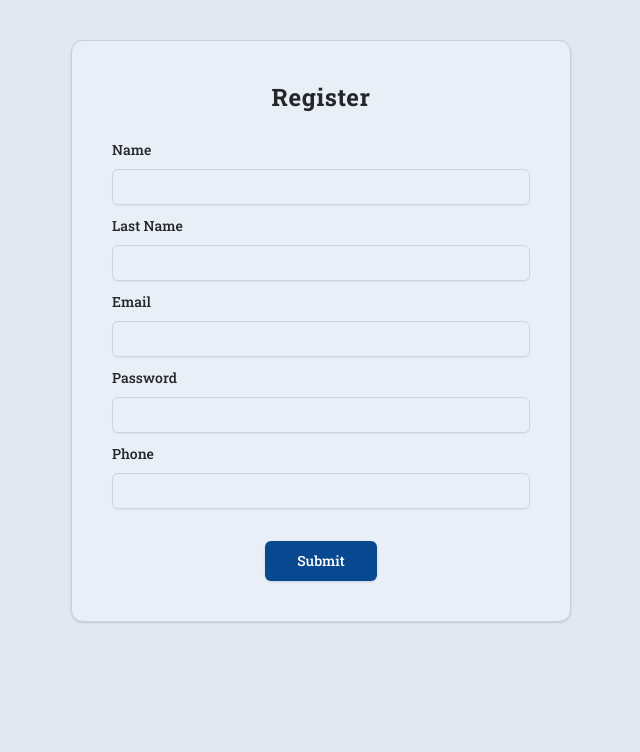
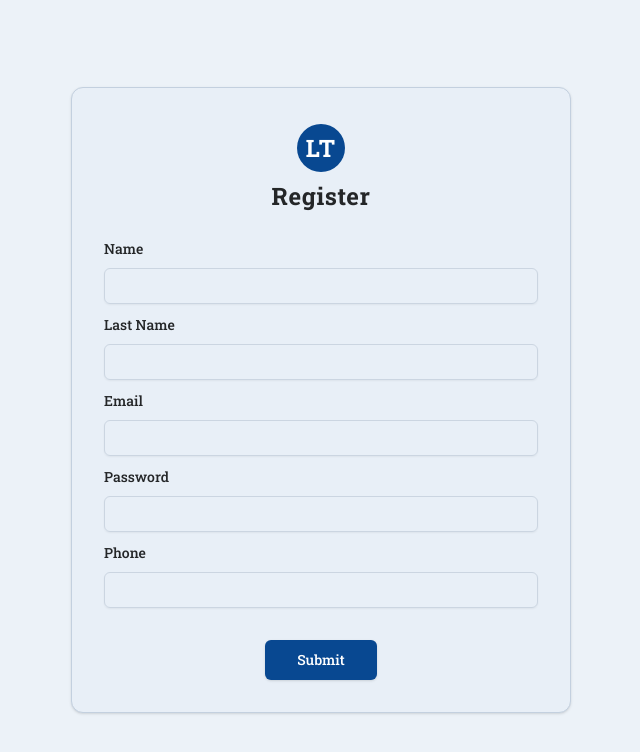
Before and after one commit to priyak1203/LeaveTracker, a React (Vite) app in the folder client/: page /register in a window 1280 px wide. Shown: the top 752 px of the page, without its empty margins (319-959 px from the left). Built offline with nearby package versions, Linux system fonts and the light colour scheme.

Commit message:
logo in FormCardWrapper and other style fixes

```diff
--- a/client/src/components/dashboard/UsersTable.tsx
+++ b/client/src/components/dashboard/UsersTable.tsx
@@ -74,7 +74,7 @@ function UsersTable() {
                   </AvatarFallback>
                 </Avatar>
               </TableCell>
-              <TableCell className="font-medium">{name}</TableCell>
+              <TableCell className="font-medium capitalize">{name}</TableCell>
               <TableCell>{email}</TableCell>
               <TableCell>{phone}</TableCell>
               <TableCell>
--- a/client/src/components/globals/FormCardWrapper.tsx
+++ b/client/src/components/globals/FormCardWrapper.tsx
@@ -1,4 +1,5 @@
 import { Card, CardContent, CardHeader, CardTitle } from '@/components/ui/card';
+import Logo from './Logo';
 
 type FormCardPropsType = {
   title?: string;
@@ -10,10 +11,14 @@ function FormCardWrapper({
   children,
 }: FormCardPropsType) {
   return (
-    <div className="bg-slate-200 min-h-screen p-10 dark:bg-slate-800">
-      <Card className="w-[500px] mx-auto  p-4 ">
+    <div className="min-h-screen flex items-center ">
+      <Card className="w-[500px] mx-auto  p-2 ">
         <CardHeader className="text-center">
           <CardTitle className="tracking-wide font-bold text-2xl">
+            <div className="flex justify-center py-1 mb-1">
+              <Logo />
+            </div>
+
             {title}
           </CardTitle>
         </CardHeader>
--- a/client/src/components/globals/Logo.tsx
+++ b/client/src/components/globals/Logo.tsx
@@ -1,8 +1,8 @@
 function Logo() {
   return (
-    <span className="w-10 h-10 p-2 flex items-center justify-center bg-primary text-primary-foreground rounded-full">
-      LT
-    </span>
+    <div className="w-12 h-12 p-2 flex items-center justify-center bg-primary text-primary-foreground rounded-full">
+      <span className="font-bold tracking-wider">LT</span>
+    </div>
   );
 }
 
--- a/client/src/components/portal/EventPopover.tsx
+++ b/client/src/components/portal/EventPopover.tsx
@@ -11,9 +11,10 @@ import { UserEventType } from '@/utils/types';
 type EventPopOverPropType = {
   date: number;
   event: UserEventType;
+  today: boolean;
 };
 
-function EventPopover({ date, event }: EventPopOverPropType) {
+function EventPopover({ date, event, today }: EventPopOverPropType) {
   return (
     <NavigationMenu>
       <NavigationMenuList>
@@ -22,7 +23,9 @@ function EventPopover({ date, event }: EventPopOverPropType) {
             <h2
               className={cn(
                 'bg-picton-blue-600 border',
-                'h-8 w-8 grid place-content-center rounded-lg cursor-pointer hover:bg-primary hover:text-primary-foreground dark:hover:bg-picton-blue-300 dark:hover:text-primary'
+                'h-8 w-8 grid place-content-center rounded-lg cursor-pointer hover:bg-primary hover:text-primary-foreground dark:hover:bg-picton-blue-300 dark:hover:text-primary',
+                today &&
+                  'bg-primary text-primary-foreground hover:bg-picton-blue-400 dark:hover:bg-picton-blue-400 dark:hover:text-primary-foreground'
               )}
             >
               {date}
--- a/client/src/components/portal/PortalCalendar.tsx
+++ b/client/src/components/portal/PortalCalendar.tsx
@@ -72,7 +72,11 @@ function PortalCalendar({ events }: PortalCalenderPropType) {
                     {date.date()}
                   </h2>
                 ) : (
-                  <EventPopover event={event} date={date.date()} />
+                  <EventPopover
+                    event={event}
+                    date={date.date()}
+                    today={today as boolean}
+                  />
                 )}
               </div>
             );
```
